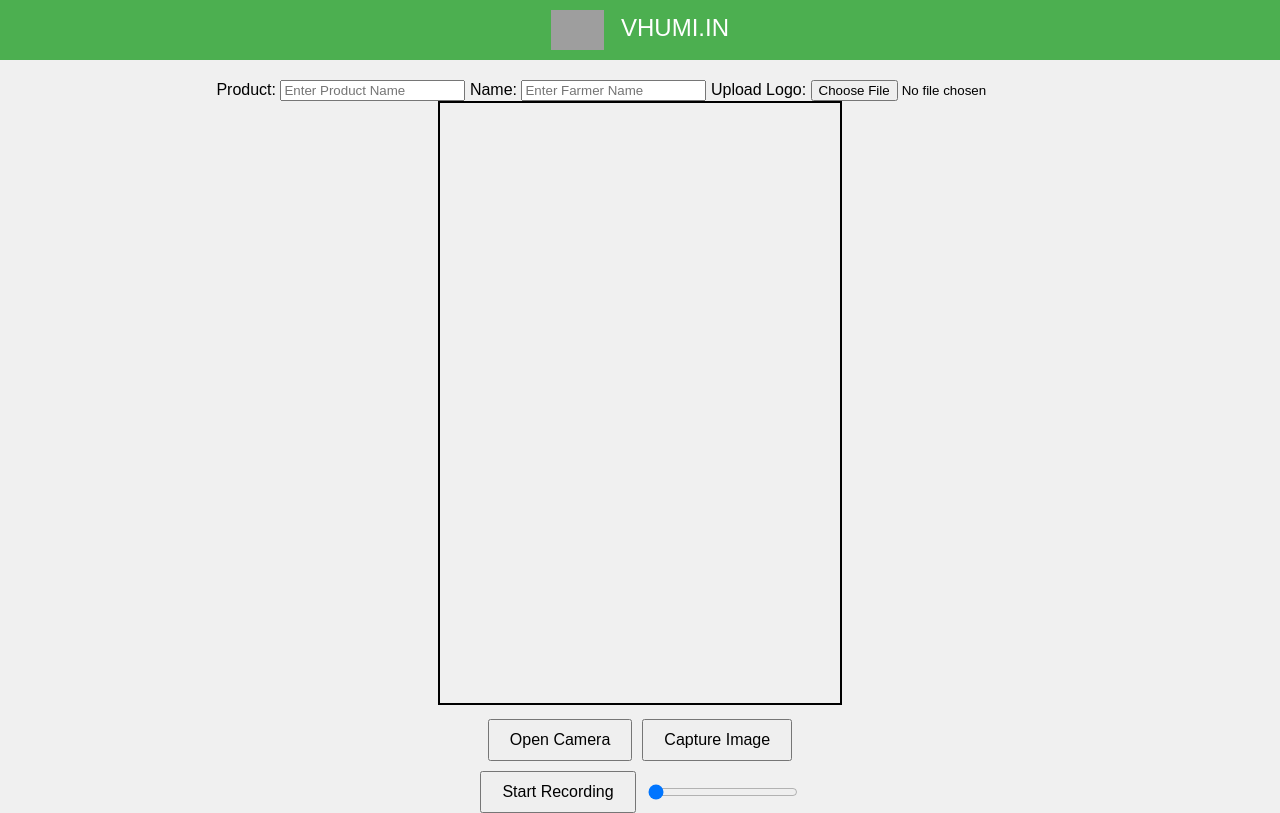
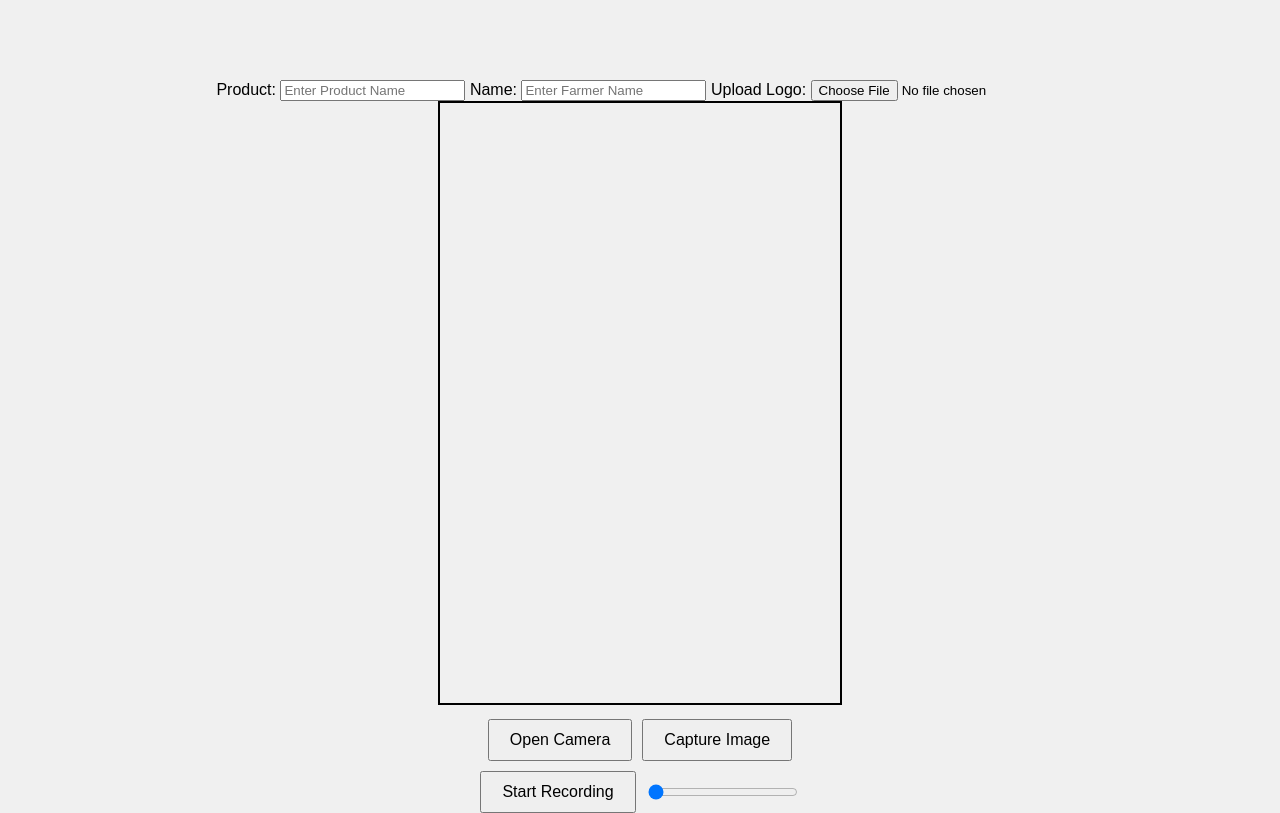
Before and after one commit to BGSAdmin/gps-timestamp-camera, a plain HTML site: page index.html in a window 1280 px wide. Drawn offline with Linux system fonts and the light colour scheme; grey boxes are pictures that could not be loaded.

Commit message:
Update index.html

```diff
--- a/index.html
+++ b/index.html
@@ -100,11 +100,6 @@
 </head>
 <body>
 
-    <!-- Fixed Header with Logo and Caption -->
-    <div id="header">
-        <img src="logo.png" alt="Logo" style="height: 40px; vertical-align: middle; margin-right: 10px;">
-        VHUMI.IN
-    </div>
 
     <div class="info">
         <label>Product: <input type="text" id="product-name" placeholder="Enter Product Name"></label>
```
